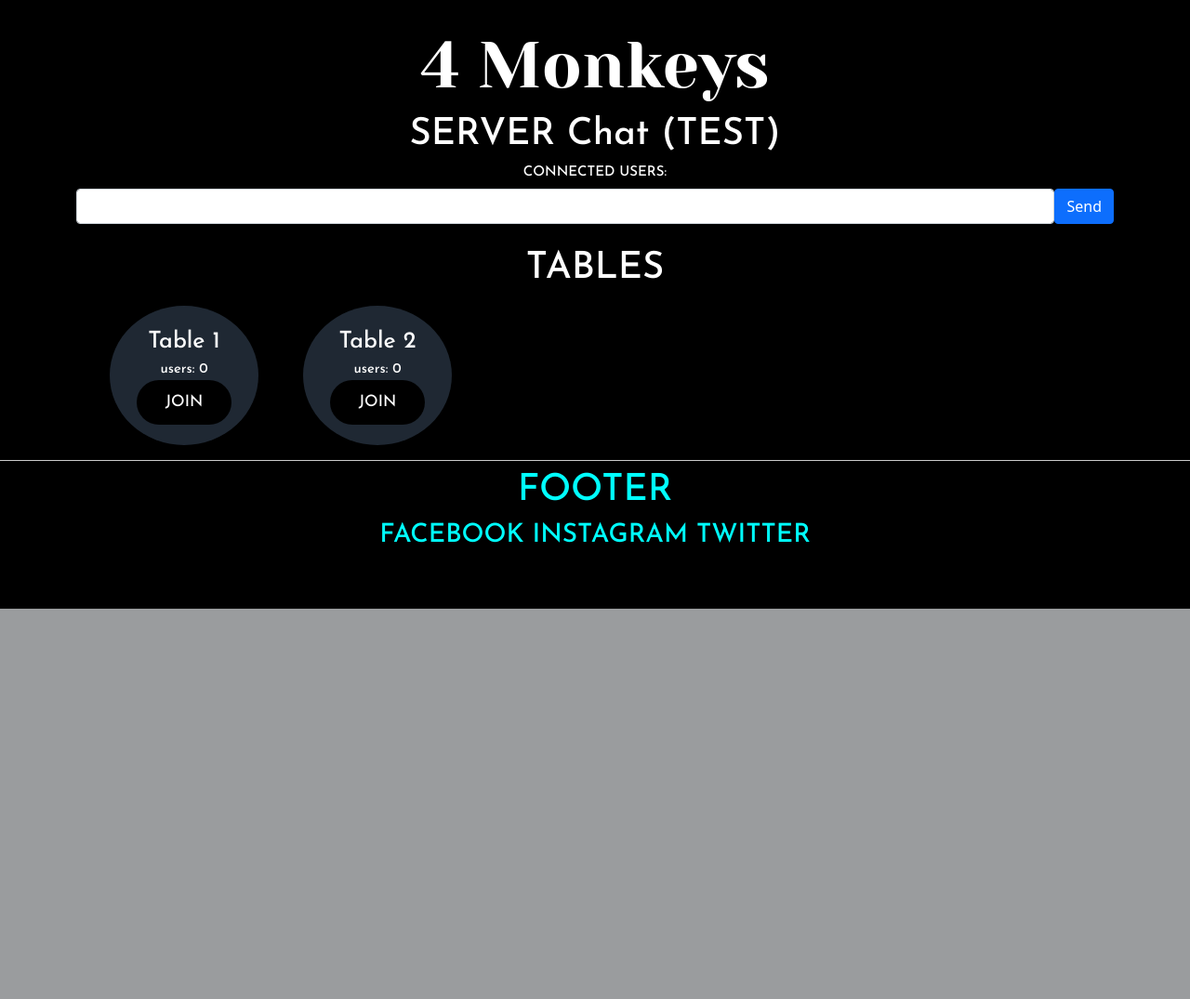
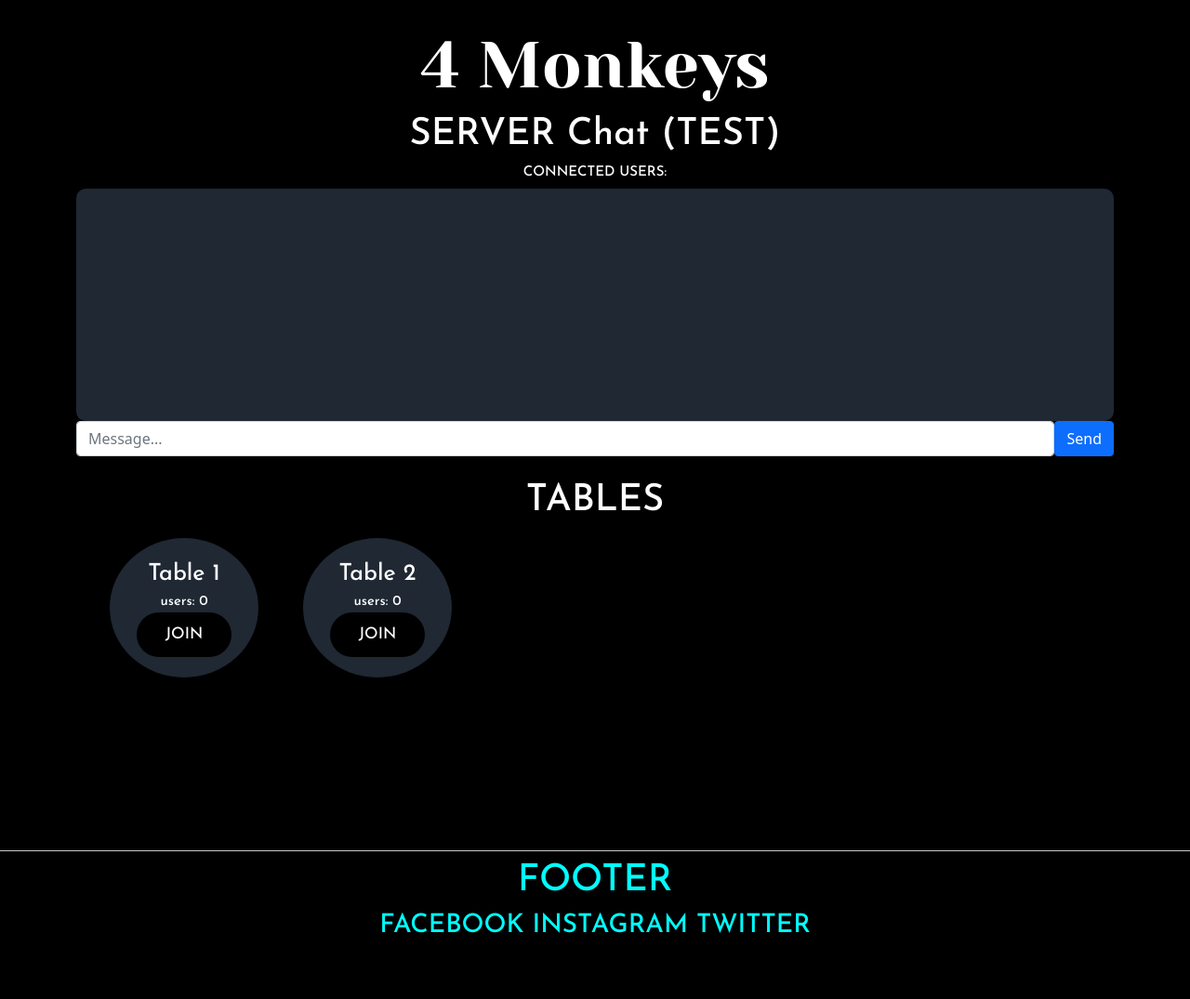
Before and after one commit to hansgsingh/inuman, a Flask app: page /2 in a window 1280 px wide. Shown: the part 882-1957 px from the top of the page at 93% size. Before the commit the page ends 1537 px from the top, so only its background shows below. Run offline with Flask 2, Linux system fonts and the light colour scheme; a user stored in the database is signed in; data comes from the database, SQL or seed files in the repository; both versions use the stored data as it was after the commit; some libraries are stand-ins or nearby versions.

Commit message:
animations

```diff
--- a/app/package/static/js/show_server.js
+++ b/app/package/static/js/show_server.js
@@ -34,8 +34,9 @@ socket.on('append_msg', (data) => {
     let msg_p = '<p><b>' + data.username + '</b>: ' + data.msg + '</p>'
     let msg_end_div = '</div>'
 
-    let msg_html = msg_div + msg_p + msg_end_div
-    msg_container.innerHTML += msg_html
+    const msg_html = msg_div + msg_p + msg_end_div
+    $('#msg_container').prepend(msg_html)
+
 })
 
 socket.on('update_table_users_count', (data) => {
@@ -57,7 +58,8 @@ function checkKey(e){
         let msg_end_div = '</div>'
 
         let msg_html = msg_div + msg_p + msg_end_div
-        msg_container.innerHTML += msg_html
+        $('#msg_container').prepend(msg_html)
+
         socket.emit('new_msg', {msg: msg_input.value, server_id: server_id})
         msg_input.value = '';
     }
@@ -117,15 +119,15 @@ $(document).ready(function() {
 
         let iframe_html = `
         <div class="text-center">
-        <button class="btn btn-warning minimize-table mb-2" style="width: 38px;border-radius: 60px">-</button>
-        <button class="btn btn-danger close-table mb-2" style="width: 38px;border-radius: 60px">X</button>
+        <button class="btn btn-warning minimize-table mb-2 mt-4" style="width: 38px;border-radius: 60px">-</button>
+        <button class="btn btn-danger close-table mb-2 mt-4" style="width: 38px;border-radius: 60px">X</button>
 
         </div>
-        <iframe id="show-table-iframe" src="` + link + `" width="100%" height="1000"></iframe>
+        <iframe id="show-table-iframe" src="` + link + `"  width="100%" height="1500px" ></iframe>
         `
 
         //
-        socket.emit('join_room', )
+        socket.emit('join_room')
 
         let clicked_button = $(this)
 
@@ -139,9 +141,10 @@ $(document).ready(function() {
 
         // WAIT FOR IFRAME TO LOAD BEFORE SHOWING
         $('#show-table-iframe').on('load',()=>{
-            $('#rooms').hide(300)
+            $('#rooms').fadeOut(200)
+            $('#live_chat').fadeOut(200)
             $('#user-table-container').html(iframe_html);
-            $('#user-table-container').show();
+            $('#user-table-container').fadeIn(300);
 
 
             // scroll to user-table-container
@@ -150,19 +153,26 @@ $(document).ready(function() {
                 $([document.documentElement, document.body]).animate({
                     scrollTop: $("#user-table-container").offset().top
                 }, 500);
+
             }, 300)
 
             $(clicked_button, "span").text("JOIN")
             $(clicked_button, "span").removeAttr("disabled")
 
             $('.close-table').click(function(){
-                $('#user-table-container').children().fadeOut(400).promise().then(function() {
+
+                $('#rooms').fadeIn(1000)
+                $('#live_chat').fadeIn(1000)
+
+
+                $('#user-table-container').children().fadeOut(800).promise().then(function() {
                     $('#user-table-container').empty();
-                    $('#rooms').show(400)
                     $([document.documentElement, document.body]).animate({
-                        scrollTop: $("#rooms").offset().top
-                    }, 500);
-                });
+                        scrollTop: $("#live-chat").offset().top
+                    }, 700);
+
+
+                })
 
             })
 
--- a/app/package/static/styles/show_server.css
+++ b/app/package/static/styles/show_server.css
@@ -75,6 +75,7 @@ body, html {
 #rooms {
     color: white;
     font-family: 'Josefin Sans', sans-serif;
+    height: 50vh;
 
 
 }
@@ -115,3 +116,15 @@ body, html {
     text-decoration: none;
     color: pink;
 }
+
+
+
+#msg_container {
+    height: 250px;
+    overflow: auto;
+    display: flex;
+    flex-direction: column-reverse;
+    background-color: #1F2833;
+    border-radius: 10px;
+    padding: 12px;
+}
--- a/app/package/templates/show_server.html
+++ b/app/package/templates/show_server.html
@@ -36,7 +36,7 @@
         <div id="msg_container">
         </div>
         <div class="d-flex">
-            <input type="text" class="form-control" id='msg' onkeyup="checkKey(event)">
+            <input type="text" class="form-control" id='msg' placeholder="Message..." onkeyup="checkKey(event)">
             <button class="btn btn-primary">
                 Send
             </button>
@@ -46,7 +46,7 @@
 
 <section id="rooms">
         <h1 class="text-center mt-4">TABLES</h1>
-        <div class="container" id="tables-container">
+        <div class="container mb-4" id="tables-container">
             <div class="row text-center">
                 {% for room in server.rooms %}
                     <div class="round ms-5 mt-2">
@@ -65,8 +65,13 @@
 
         </div>
 </section>
-<div class="container-fluid mt-3" id="user-table-container"></div>
 
+<section>
+    <div class="container-fluid">
+        <div id="user-table-container"></div>
+
+    </div>
+</section>
 
 <script src="https://cdn.socket.io/4.1.2/socket.io.min.js" integrity="sha384-toS6mmwu70G0fw54EGlWWeA4z3dyJ+dlXBtSURSKN4vyRFOcxd3Bzjj/AoOwY+Rg" crossorigin="anonymous"></script>
 <script src="{{ url_for('static', filename='js/show_server.js') }}"></script>
```
Also changed, not shown: app/package/static/js/show_room.js (+14 -7 lines), app/package/static/styles/show_room.css (+16 -0 lines), app/package/templates/show_room.html (+12 -4 lines), app/package/site.db.
